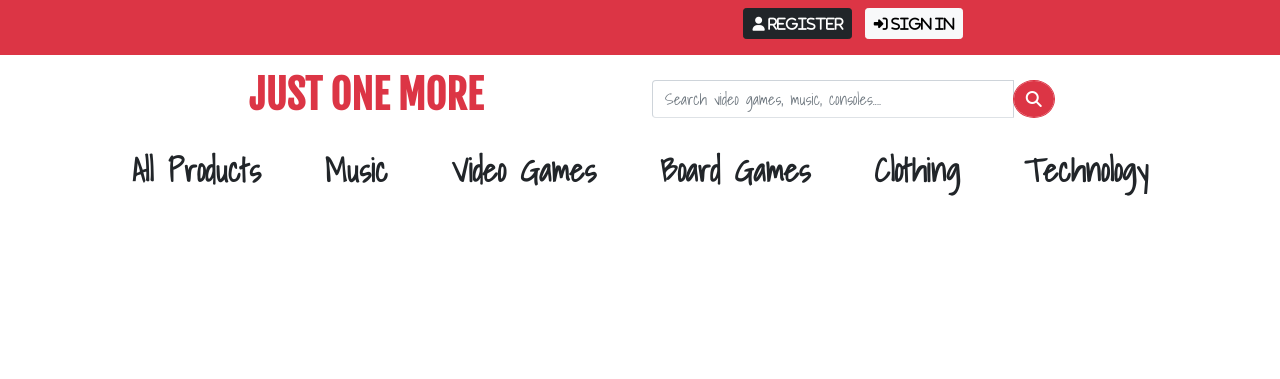
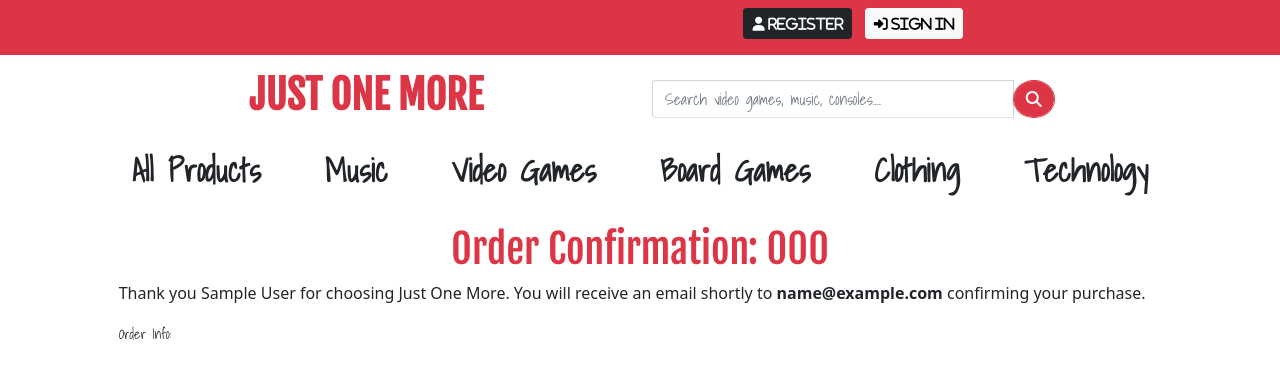
Before and after one commit to Code-Institute-Submissions/deanoandrejevic-Just_One_More_MS4_JanResub, a Django app: page /profile/order_history/000 in a window 1280 px wide. Shown: the top 379 px of the page. Run offline with Django 3.2, Linux system fonts and the light colour scheme; tables that the repository leaves empty hold one stand-in row (Sample ...); some libraries are stand-ins or nearby versions.

Commit message:
styling checkout success page

```diff
--- a/checkout/templates/checkout/checkout_success.html
+++ b/checkout/templates/checkout/checkout_success.html
@@ -18,10 +18,30 @@
 {% block content %}
 
 <div class="overlay"></div>
-<h1 class="fjalla-font text-uppercase text-center">
+<div class="container col-10 offset-1">
+    <div class="row">
+        <div class="col">
+            <h1 class="text-danger text-center fjalla-font">Order Confirmation: {{ order.order_number }}</h1>
+            <p>Thank you {{ order.full_name }} for choosing Just One More. You will receive an email shortly to
+                <strong>{{ order.email }}</strong> confirming your purchase. </p>
+        </div>
+    </div>
+    <div class="row">
+        <div class="col">
+            <div class="row">
+                <div class="col-12">
+                    <small class="shadows-font">Order Info:</small>
+                </div>
+            </div>
+            <div class="row">
+                <div class="col">
 
-</h1>
+                </div>
+            </div>
+        </div>
+    </div>
 
+</div>
 
 {% endblock %}
 
```
